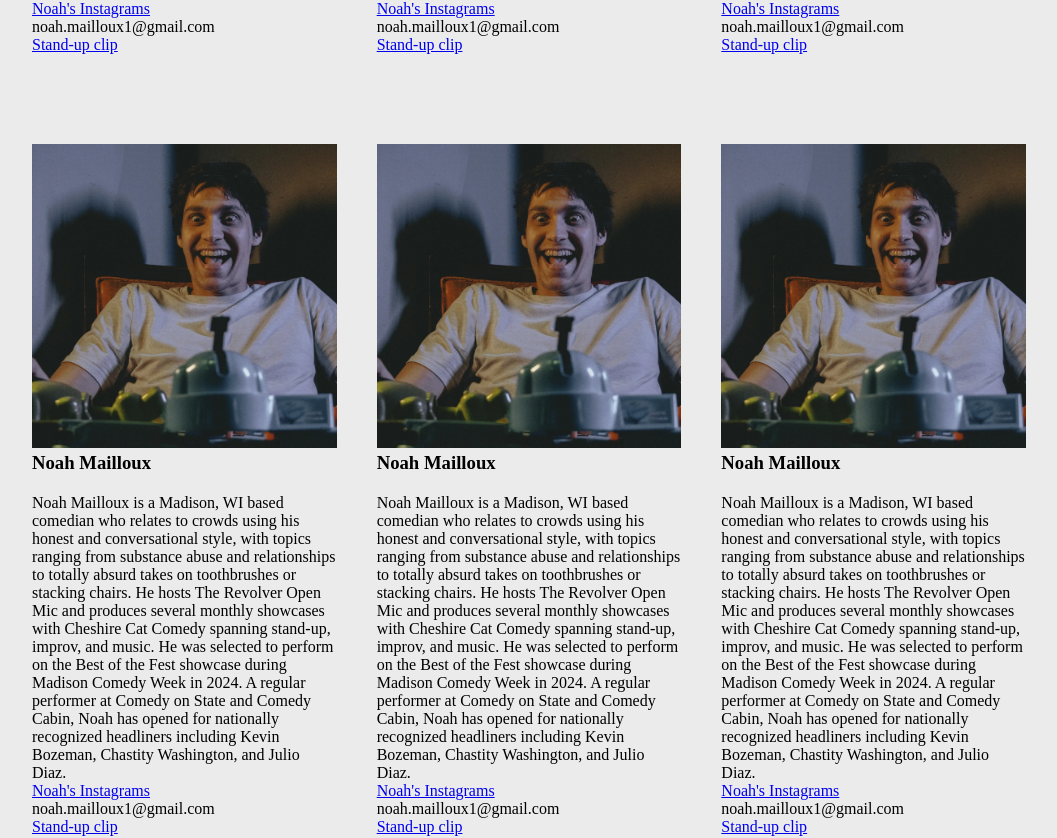
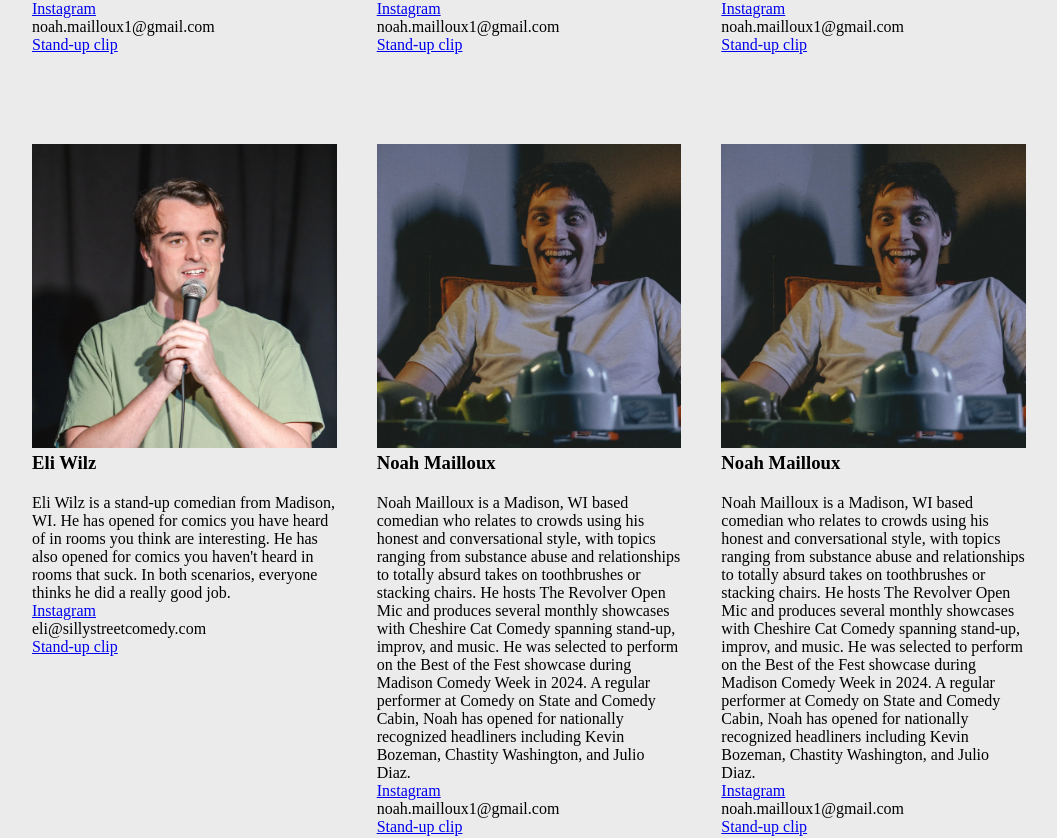
Before and after one commit to clamlands/local-madison-comedy, a SvelteKit app: page /comics in a window 1280 px wide. Shown: the part 778-1616 px from the top of the page, without its empty margins (111-1168 px from the left). Built offline with nearby package versions, Linux system fonts and the light colour scheme.

Commit message:
Added Eli to the Comic Page

```diff
--- a/src/routes/comics/+page.svelte
+++ b/src/routes/comics/+page.svelte
@@ -1,6 +1,7 @@
 <script>
   import ComicCard from './ComicCard.svelte';
   import noah from '$lib/images/noah-750.webp';
+  import eli from '$lib/images/EliWilz-750.webp';
 </script>
 
 <h1>Comic Directory</h1>
@@ -30,12 +31,12 @@
     bio="Noah Mailloux is a Madison, WI based comedian who relates to crowds using his honest and conversational style, with topics ranging from substance abuse and relationships to totally absurd takes on toothbrushes or stacking chairs. He hosts The Revolver Open Mic and produces several monthly showcases with Cheshire Cat Comedy spanning stand-up, improv, and music. He was selected to perform on the Best of the Fest showcase during Madison Comedy Week in 2024. A regular performer at Comedy on State and Comedy Cabin, Noah has opened for nationally recognized headliners including Kevin Bozeman, Chastity Washington, and Julio Diaz."
   />
   <ComicCard
-    img={noah}
-    name="Noah Mailloux"
-    insta="https://www.instagram.com/noahmailloux/"
-    email="noah.mailloux1@gmail.com"
-    clip="https://www.youtube.com/watch?v=FzSgMFVobT0"
-    bio="Noah Mailloux is a Madison, WI based comedian who relates to crowds using his honest and conversational style, with topics ranging from substance abuse and relationships to totally absurd takes on toothbrushes or stacking chairs. He hosts The Revolver Open Mic and produces several monthly showcases with Cheshire Cat Comedy spanning stand-up, improv, and music. He was selected to perform on the Best of the Fest showcase during Madison Comedy Week in 2024. A regular performer at Comedy on State and Comedy Cabin, Noah has opened for nationally recognized headliners including Kevin Bozeman, Chastity Washington, and Julio Diaz."
+    img={eli}
+    name="Eli Wilz"
+    insta="https://www.instagram.com/eliwilz/"
+    email="eli@sillystreetcomedy.com"
+    clip="https://www.youtube.com/watch?v=iqOCiv-Sn1s"
+    bio="Eli Wilz is a stand-up comedian from Madison, WI. He has opened for comics you have heard of in rooms you think are interesting. He has also opened for comics you haven't heard in rooms that suck. In both scenarios, everyone thinks he did a really good job."
   />
   <ComicCard
     img={noah}
--- a/src/routes/comics/ComicCard.svelte
+++ b/src/routes/comics/ComicCard.svelte
@@ -5,7 +5,7 @@
     <img src={img} alt="Headshot of {name}">
     <h3>{name}</h3>
     <div>{bio}</div>
-    <a href={insta}>Noah's Instagrams</a>
+    <a href={insta}>Instagram</a>
     <div>{email}</div>
     <a href={clip}>Stand-up clip</a>
 </div>
```
Also changed, not shown: src/lib/images/EliWilz-750.webp (added).
